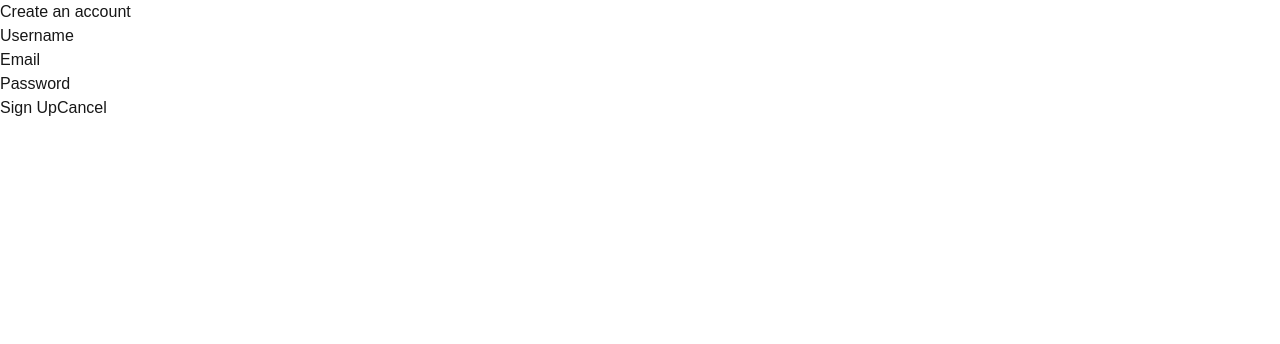
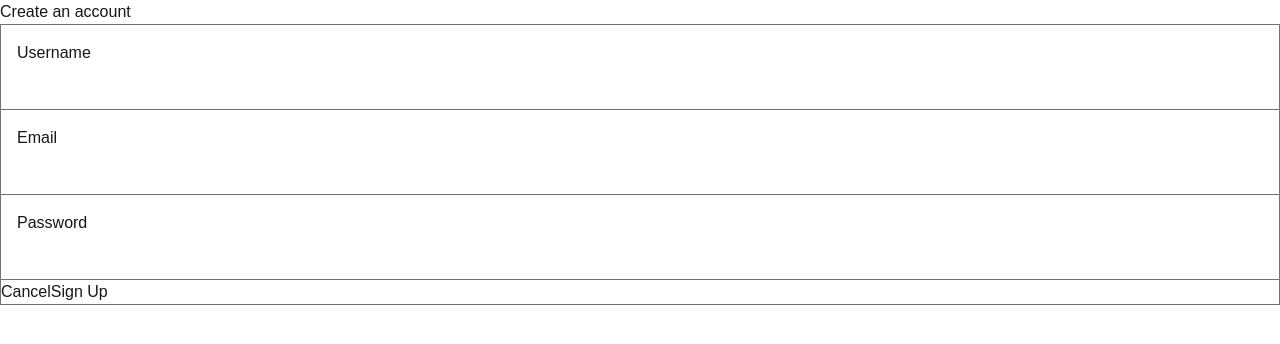
Before and after one commit to panicolay/form-of-music, a Next.js app: page /signup in a window 1280 px wide. Shown: the top 344 px of the page. Built offline with nearby package versions, Linux system fonts and the light colour scheme.

Commit message:
Create Field component

```diff
--- /dev/null
+++ b/src/app/components/ui/Field.tsx
@@ -0,0 +1,59 @@
+import React from 'react';
+
+type InputType = 'text' | 'email' | 'password' | 'number' | 'tel' | 'url';
+
+interface FieldProps extends Omit<React.InputHTMLAttributes<HTMLInputElement>, 'type'> {
+    label?: string;
+    error?: string;
+    type?: InputType;
+}
+
+export function Field({
+    name,
+    label = name,
+    error,
+    type = 'text',
+    ...props
+}: FieldProps) {
+    const inputRef = React.useRef<HTMLInputElement>(null);
+
+    const handleClick = () => {
+        inputRef.current?.focus();
+    };
+
+    return (
+        <div
+            className="flex flex-col p-4 gap-1"
+            onClick={handleClick}
+            role="group"
+        >
+            <label
+                htmlFor={name}
+                className=""
+            >
+                {label}
+            </label>
+            <input
+                ref={inputRef}
+                id={name}
+                name={name}
+                type={type}
+                className={`
+                    ${error ? 'border-red-500' : 'border-zinc-300'}
+                    ${props.className || ''}
+                `}
+                aria-invalid={!!error}
+                aria-describedby={error ? `${name}-error` : undefined}
+                {...props}
+            />
+            {error && (
+                <span
+                    id={`${name}-error`}
+                    className="text-red-500"
+                >
+                    {error}
+                </span>
+            )}
+        </div>
+    )
+}
--- /dev/null
+++ b/src/app/components/ui/index.tsx
@@ -0,0 +1 @@
+export { Field } from './Field';
--- a/src/app/signup/page.tsx
+++ b/src/app/signup/page.tsx
@@ -3,6 +3,7 @@
 import { useState } from 'react';
 import { useRouter } from 'next/navigation';
 import Link from 'next/link';
+import { Field } from '../components/ui';
 
 export default function SignUp() {
   const router = useRouter();
@@ -24,58 +25,45 @@ export default function SignUp() {
             Create an account
         </h2>
 
-        <form onSubmit={handleSubmit}>
-          <div>
-            <div>
-              <label htmlFor="username">
-                Username
-              </label>
-              <input
-                id="username"
+        <form onSubmit={handleSubmit}
+            className="border border-zinc-500 divide-y divide-zinc-500"
+        >
+
+          <Field
             name="username"
-                type="text"
+            label="Username"
+            value={formData.username}
             required
-                value={formData.username}
             onChange={(e) => setFormData({...formData, username: e.target.value})}
           />
-            </div>
-            <div>
-              <label htmlFor="email">
-                Email
-              </label>
-              <input
-                id="email"
+
+          <Field
             name="email"
+            label="Email"
             type="email"
+            value={formData.email}
             required
-                value={formData.email}
             onChange={(e) => setFormData({...formData, email: e.target.value})}
           />
-            </div>
-            <div>
-              <label htmlFor="password">
-                Password
-              </label>
-              <input
-                id="password"
+
+          <Field
             name="password"
+            label="Password"
             type="password"
+            value={formData.password}
             required
-                value={formData.password}
             onChange={(e) => setFormData({...formData, password: e.target.value})}
           />
-            </div>
-          </div>
 
           <div>
+            <Link href="/">
+              Cancel
+            </Link>
             <button
               type="submit"
             >
               Sign Up
             </button>
-            <Link href="/">
-              Cancel
-            </Link>
           </div>
         </form>
 
```
Lines whose indentation alone changed are shown as unchanged.
